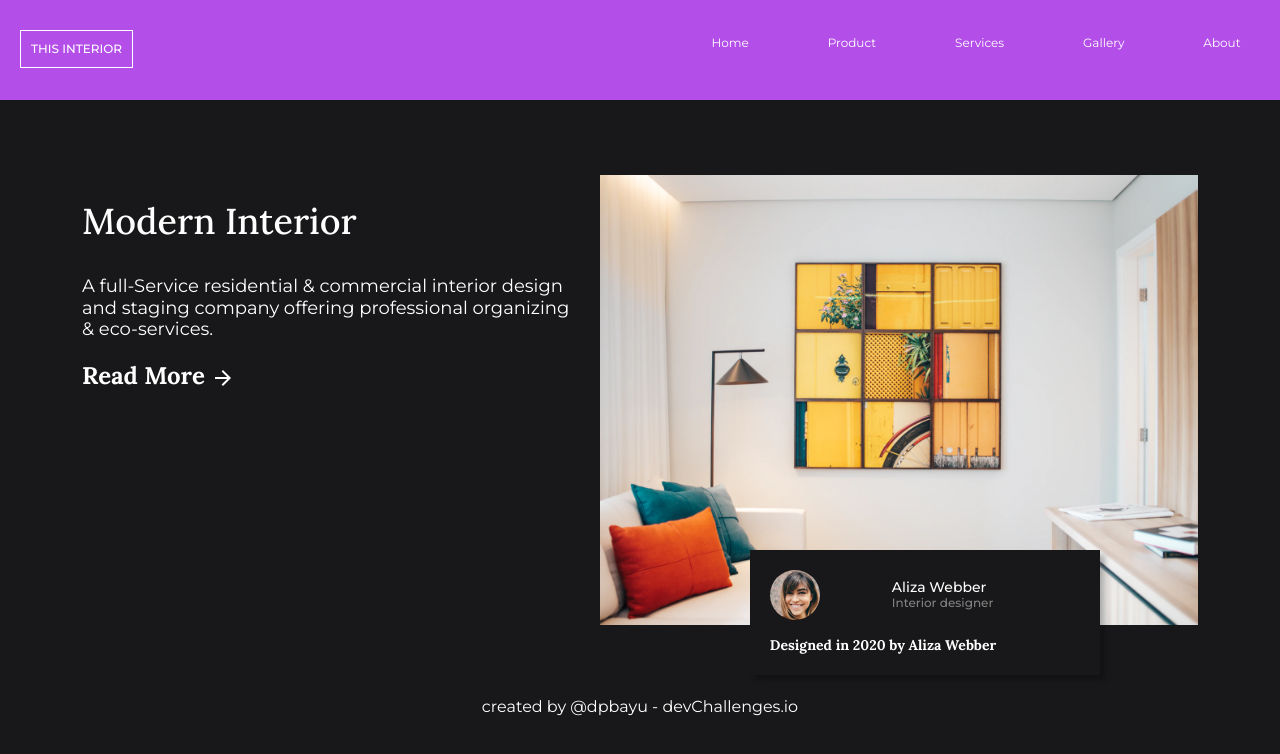
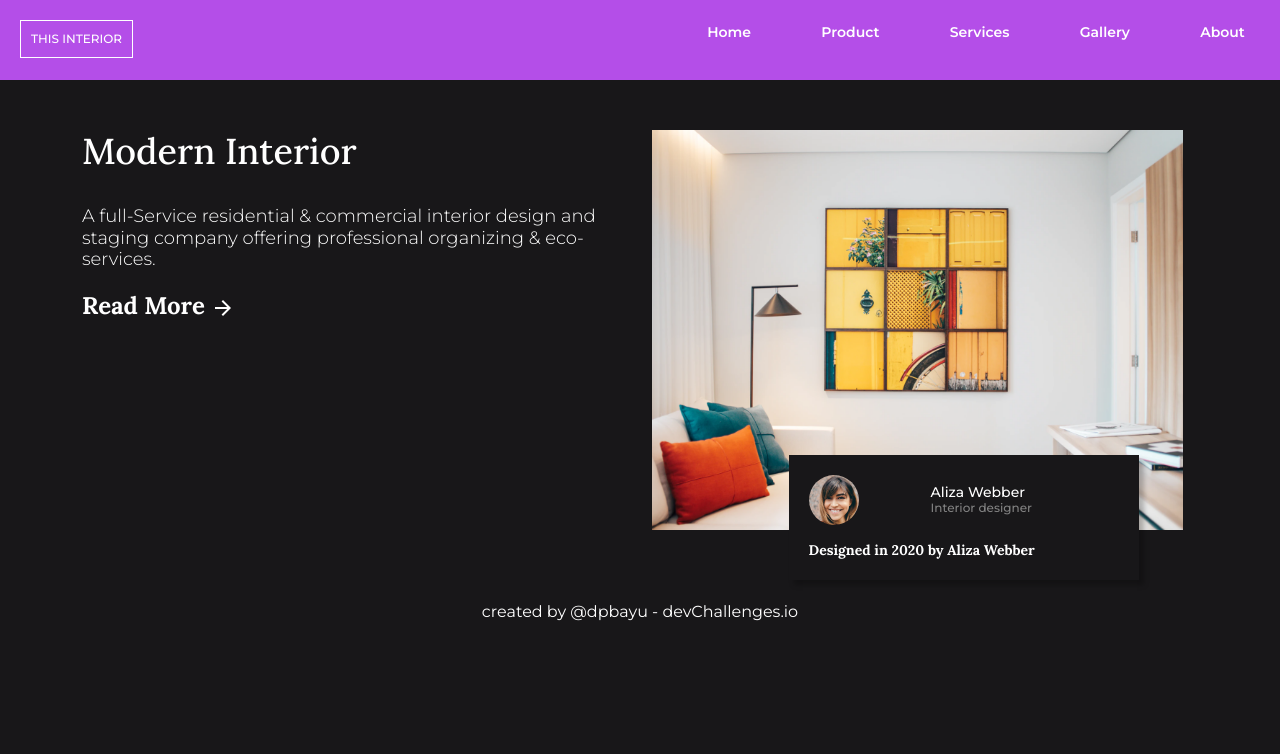
Before and after one commit to dpbayu/DevChallengesInteriorConsultan, a plain HTML site: page index.html in a window 1280 px wide. Drawn offline with nearby package versions, Linux system fonts and the light colour scheme.

Commit message:
Update style.css

```diff
--- a/css/style.css
+++ b/css/style.css
@@ -18,7 +18,7 @@ nav {
     display: flex;
     background-color: rgb(180, 78, 232);
     justify-content: space-around;
-    padding: 30px 0;
+    padding: 20px 0;
 }
 
 nav .brand {
@@ -49,7 +49,12 @@ nav ul {
 nav ul li a {
     color: rgb(255, 255, 255);
     text-decoration: none;
-    font-size: 12px;
+    font-size: 14px;
+    font-weight: 600;
+}
+
+nav ul li a:hover {
+    color: rgb(149, 255, 0);
 }
 
 /* Hamburger */
@@ -115,7 +120,7 @@ nav .menu-toggle input:checked~span:nth-child(3) {
 
 .container .title {
     position: relative;
-    margin-top: 100px;
+    margin-top: 50px;
 }
 
 .container .title h1 {
@@ -135,8 +140,7 @@ nav .menu-toggle input:checked~span:nth-child(3) {
     position: relative;
     color: #ffffff;
     width: auto;
-    font-style: normal;
-    font-weight: normal;
+    font-weight: 300;
     font-size: 18px;
 }
 
@@ -145,19 +149,18 @@ nav .menu-toggle input:checked~span:nth-child(3) {
     color: #ffffff;
     width: auto;
     font-family: Lora;
-    font-weight: 800;
+    font-weight: 700;
     font-size: 24px;
     line-height: 29px;
 }
 
 .container .imgBox {
-    margin-top: 25px;
+    margin-top: 50px;
 }
 
 .container .imgBox img {
     position: relative;
-    margin-top: 50px;
-    height: 450px;
+    height: 400px;
     width: auto;
 }
 
```
